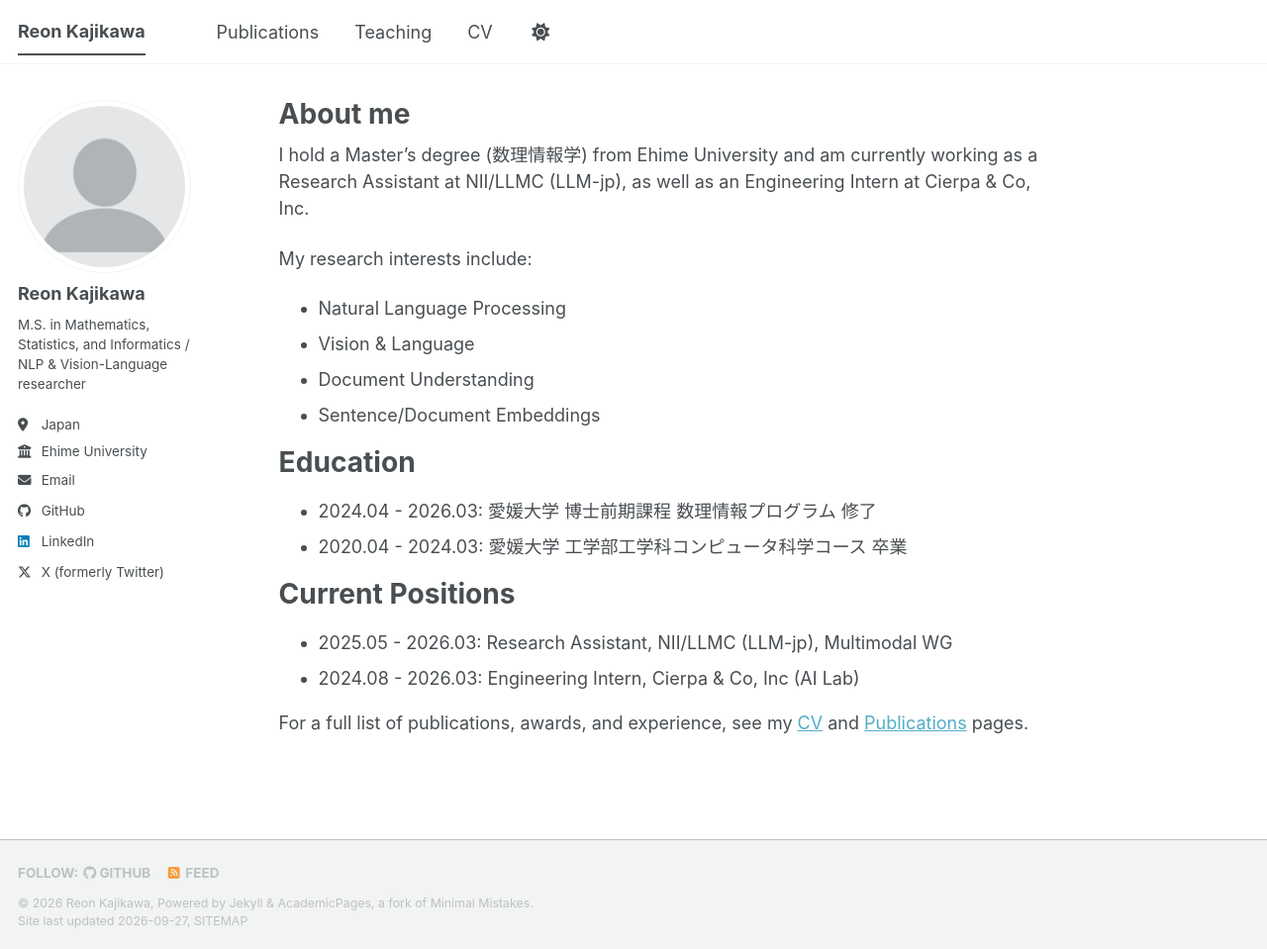
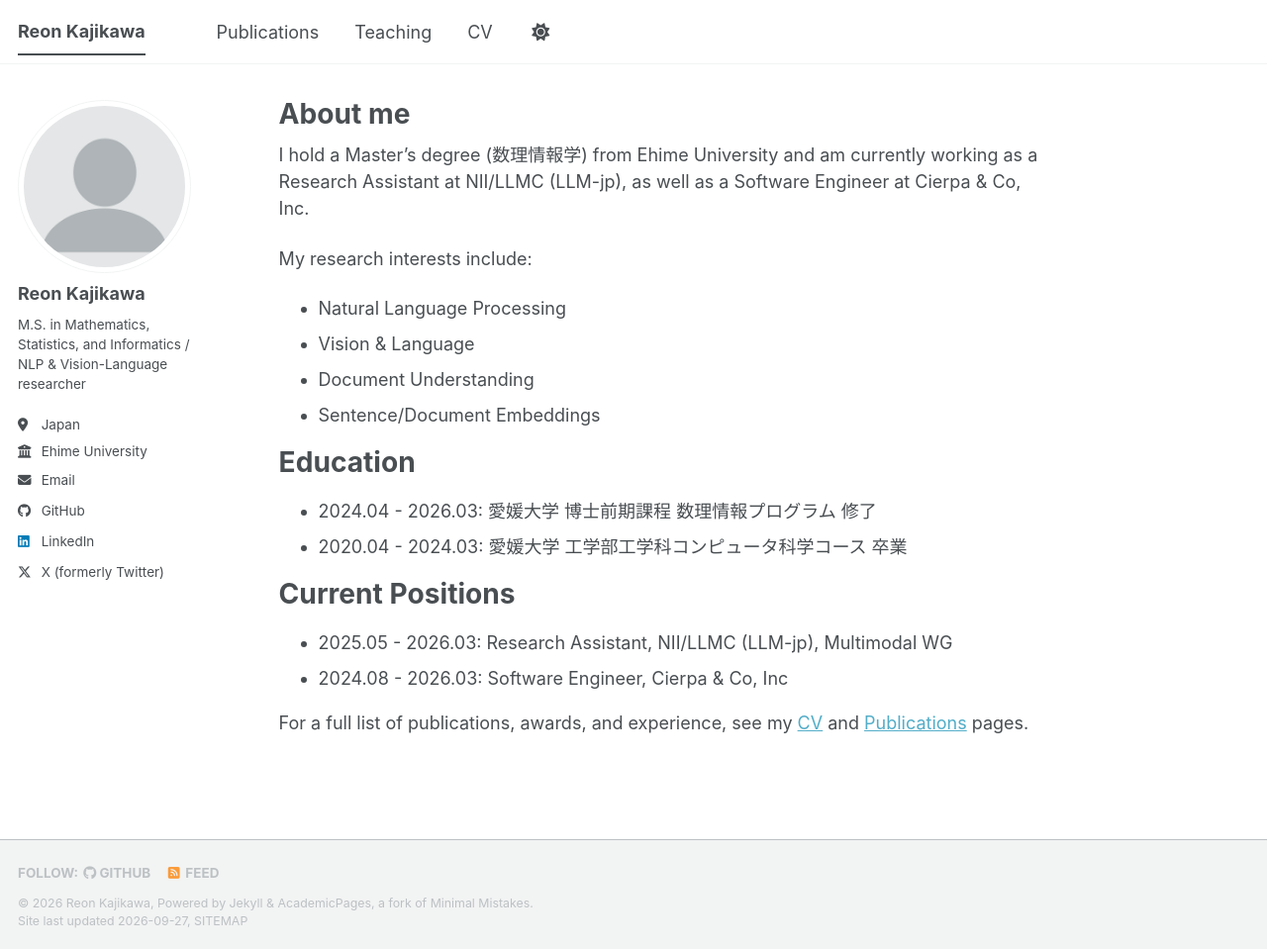
Before and after one commit to Lemond-sp/Lemond-sp.github.io, a Jekyll site: the page built from _pages/about.md, in a window 1280 px wide and 959 px high. Shown: the whole window at 99% size. Built offline with Jekyll 4.4.1, drawn with Linux system fonts in a browser that asks for light colours; a style sheet for code colours, icons or effects is not loaded.

Commit message:
Update Cierpa & Co role to Software Engineer
Co-Authored-By: Claude Sonnet 5 <noreply@anthropic.com>

```diff
--- a/_pages/about.md
+++ b/_pages/about.md
@@ -8,7 +8,7 @@ redirect_from:
   - /about.html
 ---
 
-I hold a Master's degree (数理情報学) from Ehime University and am currently working as a Research Assistant at NII/LLMC (LLM-jp), as well as an Engineering Intern at Cierpa & Co, Inc.
+I hold a Master's degree (数理情報学) from Ehime University and am currently working as a Research Assistant at NII/LLMC (LLM-jp), as well as a Software Engineer at Cierpa & Co, Inc.
 
 My research interests include:
 - Natural Language Processing
@@ -24,6 +24,6 @@ Education
 Current Positions
 ======
 * 2025.05 - 2026.03: Research Assistant, NII/LLMC (LLM-jp), Multimodal WG
-* 2024.08 - 2026.03: Engineering Intern, Cierpa & Co, Inc (AI Lab)
+* 2024.08 - 2026.03: Software Engineer, Cierpa & Co, Inc
 
 For a full list of publications, awards, and experience, see my [CV](/cv/) and [Publications](/publications/) pages.
```
Also changed, not shown: _pages/cv.md (+1 -1 lines).
